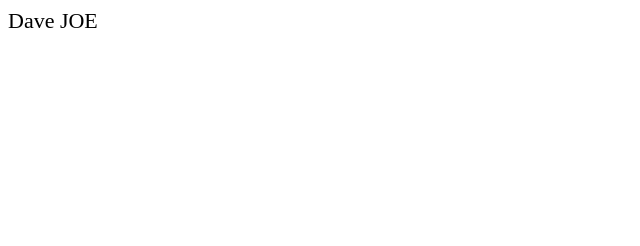
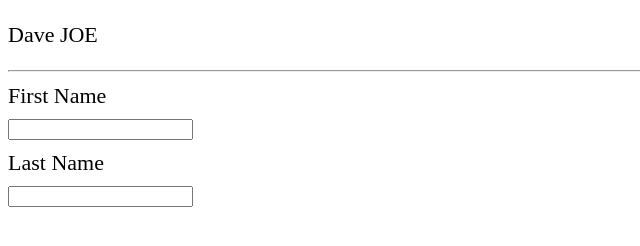
Before and after one commit to sourcery-ai-experiments/Vue_0x01-Crash_Course, a plain HTML site: page Vue Crash Course Files/index.html in a window 1280 px wide. Shown: the whole page, without its empty margins (0-640 px from the left). Drawn offline with nearby package versions, Linux system fonts and the light colour scheme.

Commit message:
feat: learn directives

```diff
--- a/Vue Crash Course Files/app.js
+++ b/Vue Crash Course Files/app.js
@@ -1,8 +1,8 @@
 const vm = Vue.createApp({  // vm stands for vue module. The word module describe the data we have in our app. vue describe the html we have in our app.
     data() {
       return {
-         firstName: 'Dave',
-         lastName: 'Joe'
+        firstName: 'Dave',
+        lastName: 'Joe'
       }
     },
     methods: {
--- a/Vue Crash Course Files/index.html
+++ b/Vue Crash Course Files/index.html
@@ -5,8 +5,17 @@
     <link rel="stylesheet" type="text/css" href="main.css" />
   </head>
   <body>
-    <div id="app">
-      {{ `${firstName} ${lastName.toUpperCase()}` }}
+    <div id="app" v-cloak>
+      <p>{{ fullName() }}</p>
+      <hr />
+
+      <!-- Create two input fields and labels for the first name and last name -->
+      <label>First Name</label>
+      <input type="text" />
+
+      <label>Last Name</label>
+      <input type="text" />
+
     </div>
 
     <!-- <div id="app2">
--- a/Vue Crash Course Files/main.css
+++ b/Vue Crash Course Files/main.css
@@ -6,3 +6,7 @@ input[type="text"] {
   margin: 10px 0;
   display: block;
 }
+
+[v-cloak] {
+  display: none;
+}
```
Also changed, not shown: 1 other file.
